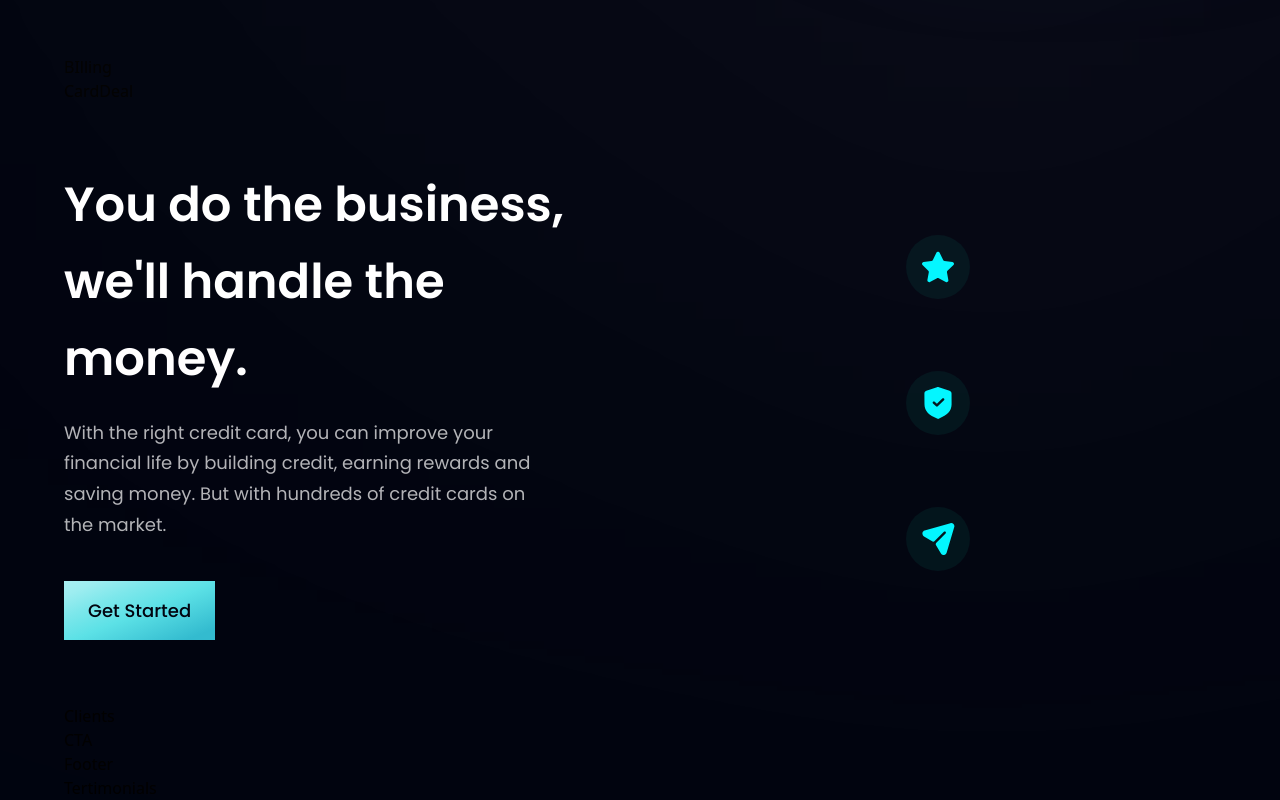
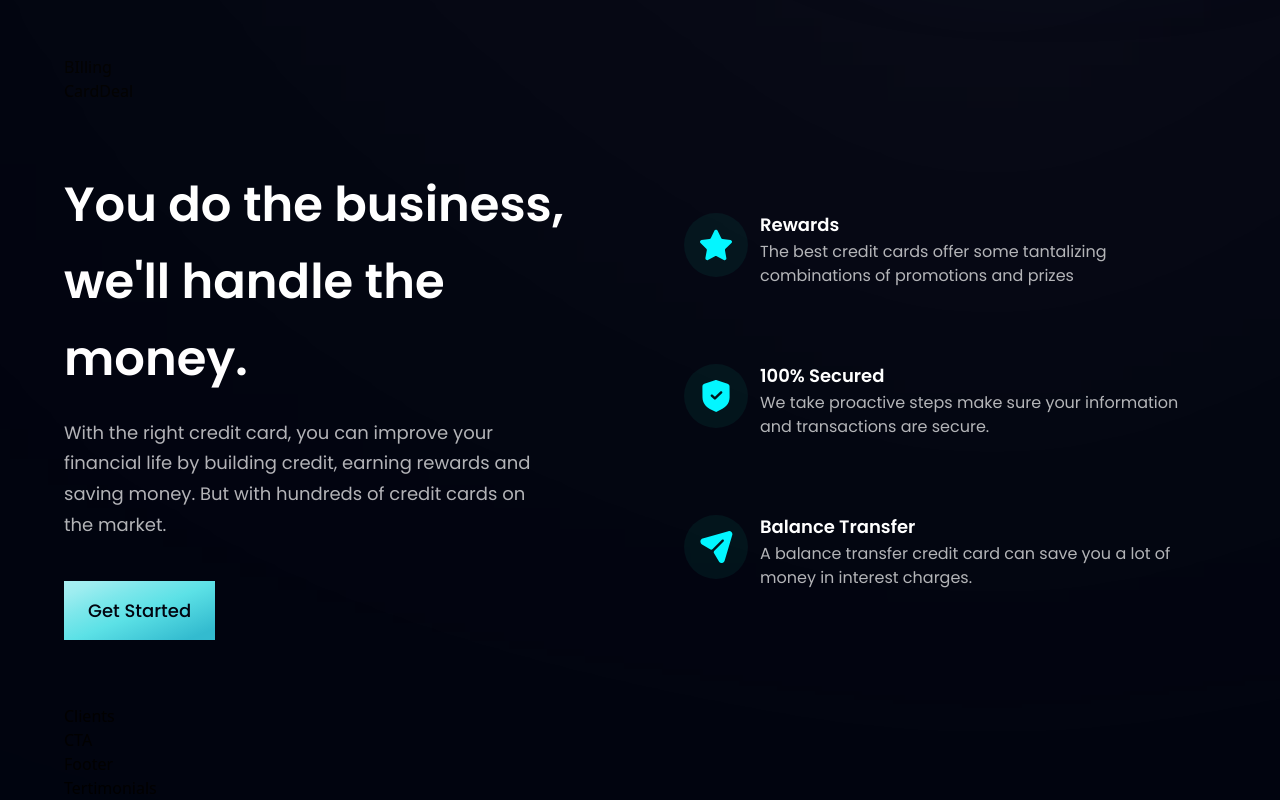
Before and after one commit to sam3690/bank-app-demo, a React (Vite) app: page / in a window 1280 px wide. Shown: the part 893-1693 px from the top of the page. Built offline with nearby package versions, Linux system fonts and the light colour scheme.

Commit message:
updated 25-01-24 03:42 pm

```diff
--- a/src/Components/Business.jsx
+++ b/src/Components/Business.jsx
@@ -7,6 +7,14 @@
         <div className={`w-[64px] h-[64px] rounded-full ${styles.flexCenter} bg-dimBlue`}>
           <img src={icon} alt="icon" className="w-{50%] h-[50%] object-contain"/>
         </div>
+          <div className="flex-1 flex flex-col ml-3">
+            <h4 className="font-poppins font-semibold text-white text-[18px] leading-[23px] mb-1">
+              {title}
+            </h4>
+            <p className="font-poppins font-normal text-dimWhite text-[16px] leading-[24px] mb-1">
+              {content}
+            </p>
+          </div>
     </div>
 )
 
```
